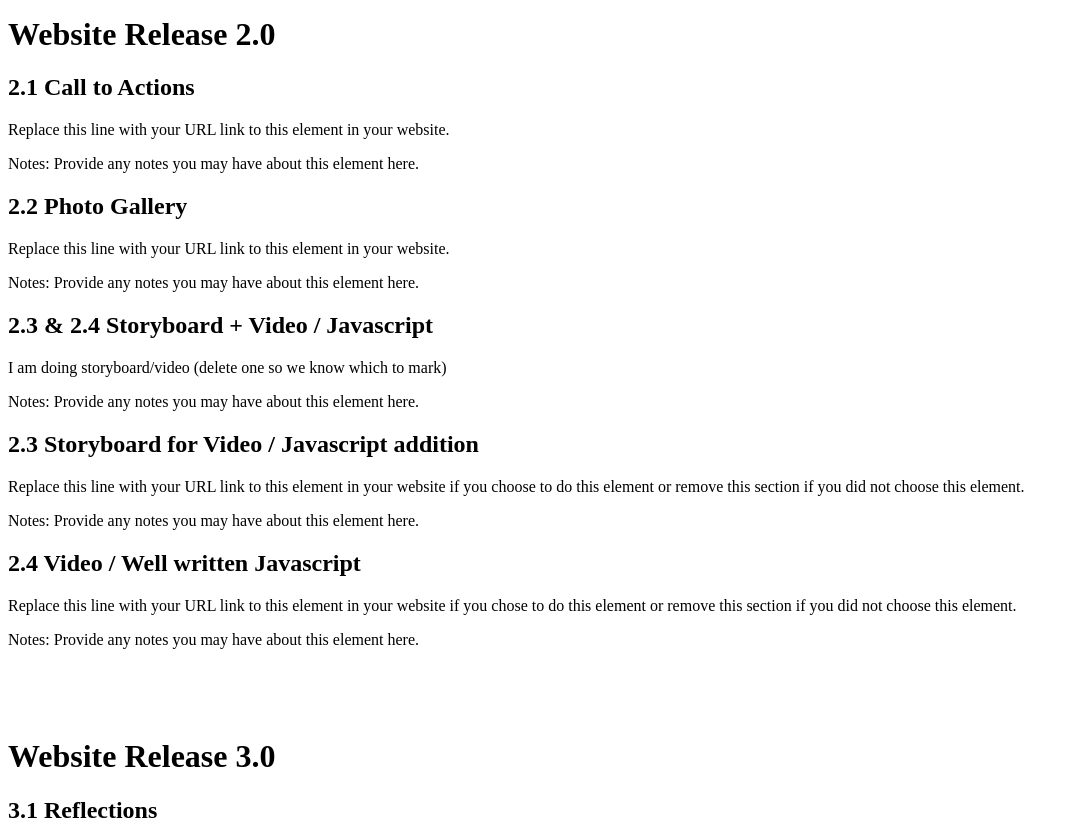
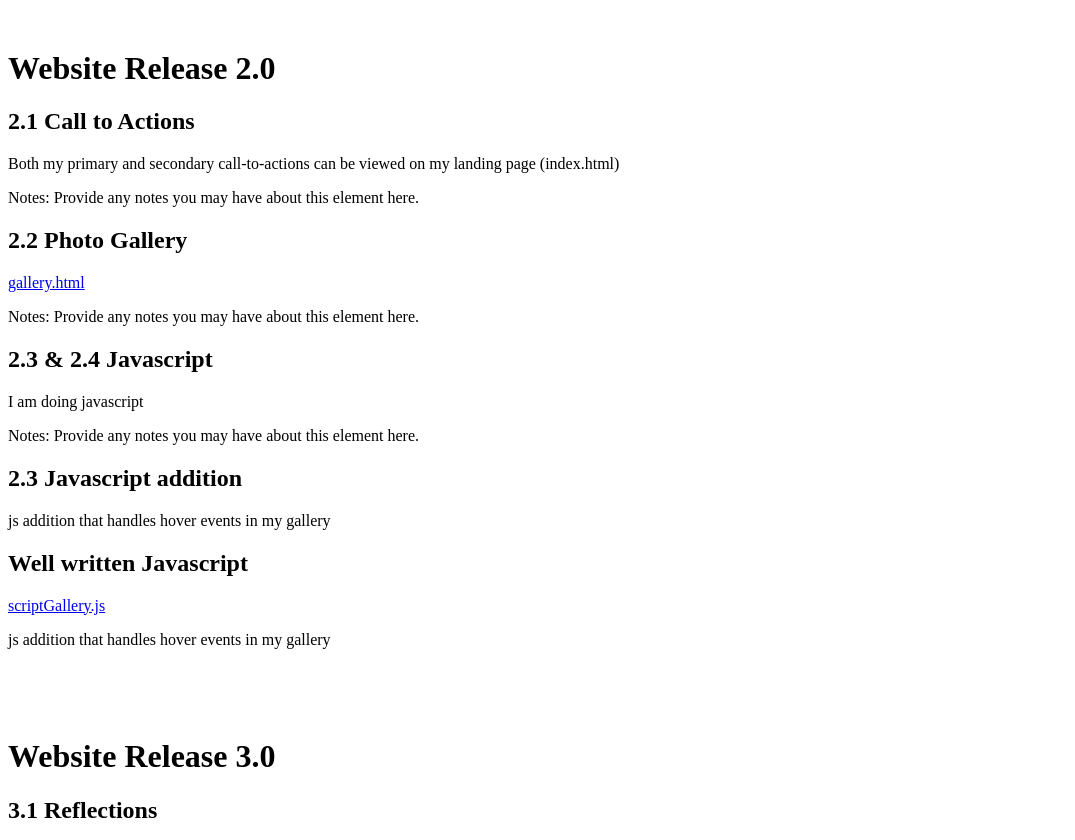
Before and after one commit to BG00000/Ricky, a plain HTML site: page v1.0/assignment.html in a window 1280 px wide. Shown: the part 1560-2400 px from the top of the page, without its empty margins (0-1075 px from the left). Drawn offline with Linux system fonts and the light colour scheme.

Commit message:
updated asignmnet .html

```diff
--- a/v1.0/assignment.html
+++ b/v1.0/assignment.html
@@ -46,6 +46,8 @@
       <p><a href="styleSourceLog.css">styleSourceLog.css</a></p>
       <p><a href="styleAbout.css">styleAbout.css</a></p>
       <p><a href="styleWebMain.css">styleWebMain.css</a></p>
+      <p><a href="styleGallery.css"></a>styleGallery</p>
+
       <p>Notes: Provide any notes you may have about this element here.</p>
       <h2><b>1.3 Site Map</b></h2>
       <p><strong>My site Map is visible at the bottom of every page within the website (except this one)</strong></p>
@@ -62,24 +64,19 @@
       <p><br></p>
       <h1><b>Website Release 2.0</b></h1>
       <h2><b>2.1 Call to Actions</b></h2>
-      <p>Replace this line with your URL link to this element in your website.</p>
+      <p>Both my primary and secondary call-to-actions can be viewed on my landing page (index.html)</p>
       <p>Notes: Provide any notes you may have about this element here.</p>
       <h2><b>2.2 Photo Gallery</b></h2>
-      <p>Replace this line with your URL link to this element in your website.</p>
+      <p><a href="./gallery.html">gallery.html</a></p>
       <p>Notes: Provide any notes you may have about this element here.</p>
-      <h2><b>2.3 &amp; 2.4 Storyboard + Video / Javascript</b></h2>
-      <p>I am doing storyboard/video (delete one so we know which to mark)</p>
+      <h2><b>2.3 &amp; 2.4 Javascript</b></h2>
+      <p>I am doing javascript</p>
       <p>Notes: Provide any notes you may have about this element here.</p>
-      <h2><b>2.3 Storyboard for Video / Javascript addition</b></h2>
-      <p>Replace this line with your URL link to this element in your website if you choose to do this element or remove this
-         section if you did not choose this element.
-      </p>
-      <p>Notes: Provide any notes you may have about this element here.</p>
-      <h2><b>2.4 Video / Well written Javascript</b></h2>
-      <p>Replace this line with your URL link to this element in your website if you chose to do this element or remove this
-         section if you did not choose this element.
-      </p>
-      <p>Notes: Provide any notes you may have about this element here.</p>
+      <h2><b>2.3 Javascript addition</b></h2>
+      <p>js addition that handles hover events in my gallery</p>
+      <h2><b>Well written Javascript</b></h2>
+      <p><a href="scriptGallery.js">scriptGallery.js</a></p>
+      <p>js addition that handles hover events in my gallery</p>
       <p><br></p>
       <p><br></p>
       <h1><b>Website Release 3.0</b></h1>
--- a/v1.0/styleLanding.css
+++ b/v1.0/styleLanding.css
@@ -47,6 +47,7 @@
     padding: 0px 50px;
     gap: 50px;
     max-width: 1200px;
+    padding-bottom: 100px;
 }
 
 #landing-stat-wrapper {
```
Also changed, not shown: v1.0/about.html (+1 -1 lines), v1.0/gallery.html (+11 -11 lines), v1.0/index.html (+1 -1 lines), v1.0/review.html (+1 -1 lines).
